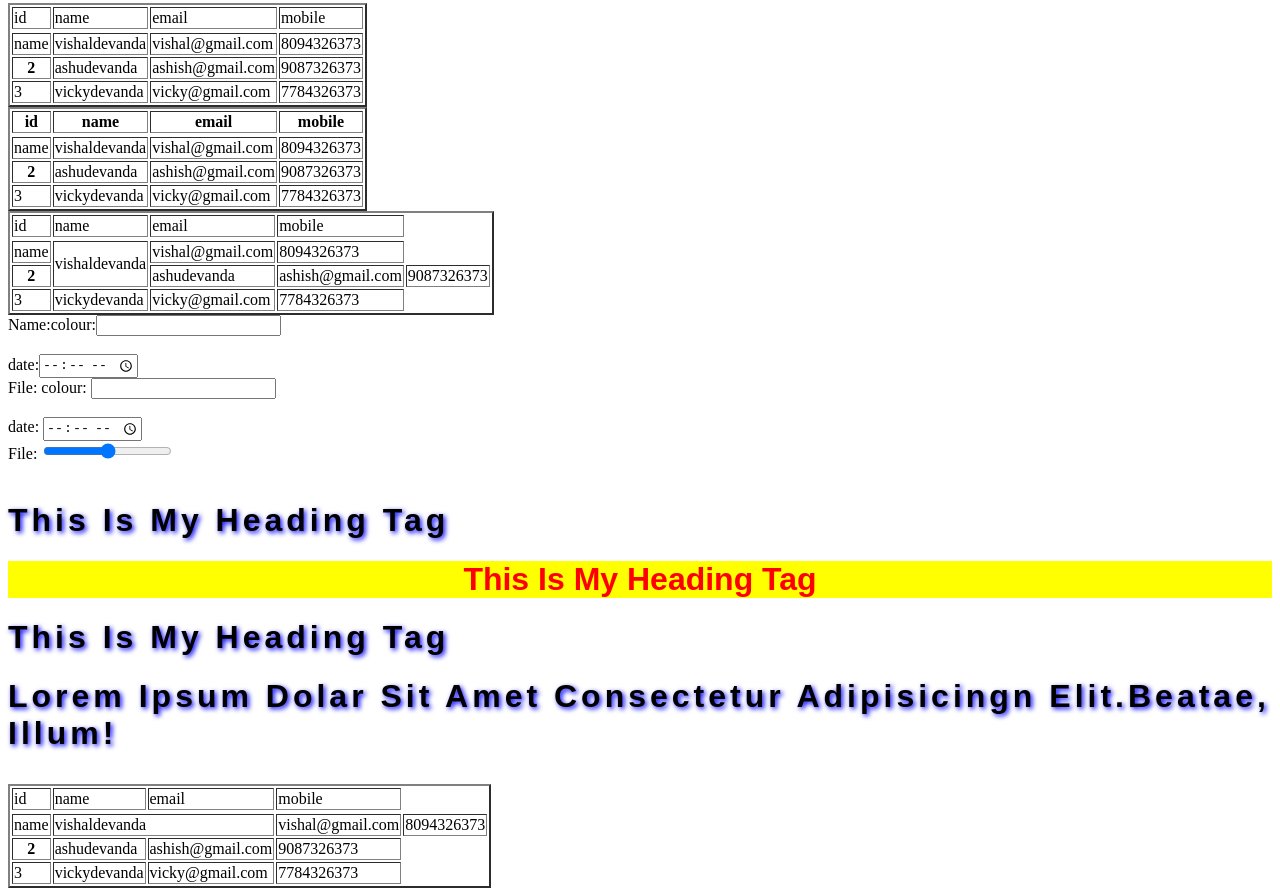
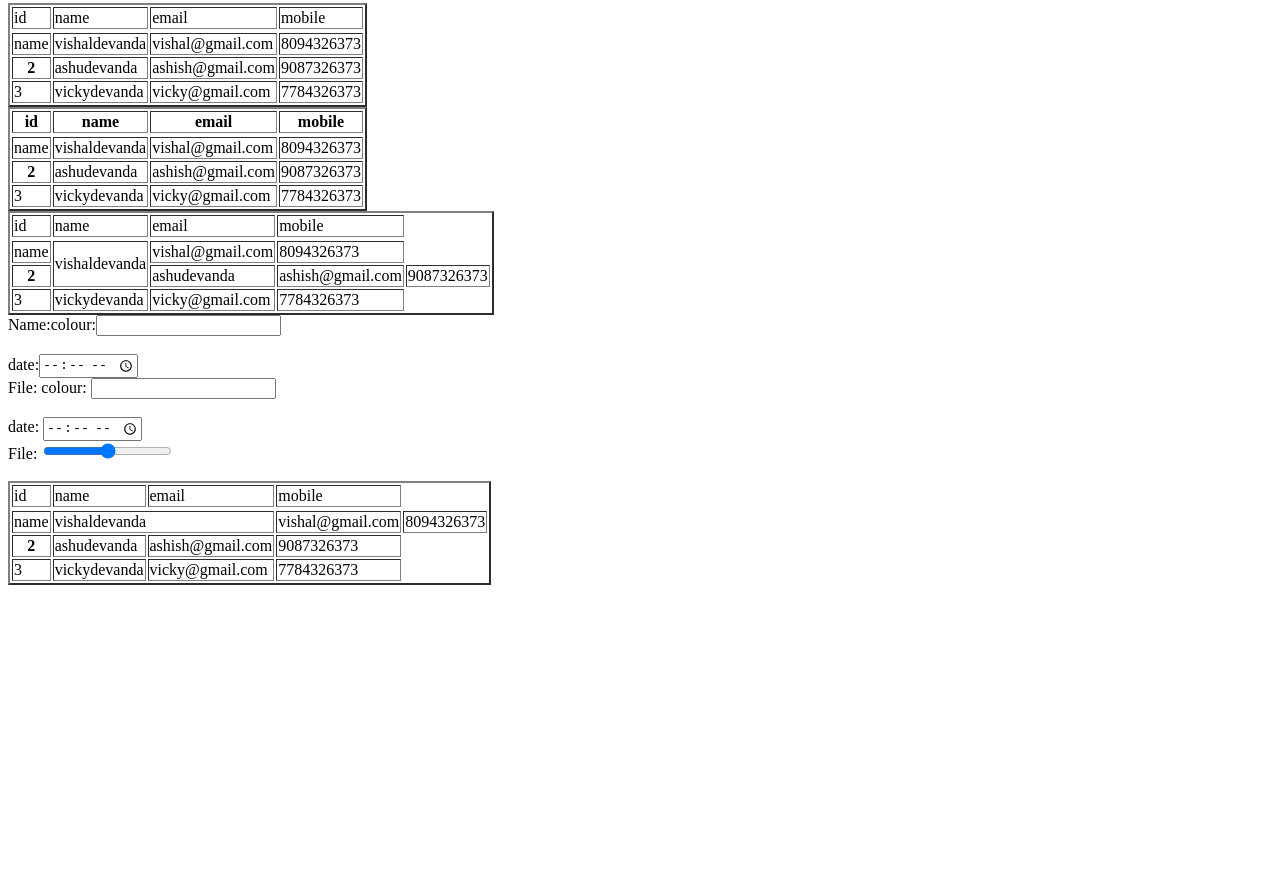
Before and after one commit to vishal8200/fronted, a plain HTML site: page Html/index.html in a window 1280 px wide. Shown: the part 2517-3413 px from the top of the page. After the commit the page ends 3110 px from the top, so only its background shows below. Drawn offline with Linux system fonts and the light colour scheme.

Commit message:
working on css

```diff
--- a/Html/index.html
+++ b/Html/index.html
@@ -189,43 +189,14 @@
         <lebel for="">File:</label>
         <input type="range"> <br>
         <br>
-        <style>
-            .h{
-                "colour: red:
-        background-colour:yellow;
-        text-transform:capitalize;
-        font-family:sans-serif;
-        letter-spacing: 4px;border;
-        1px solid black;
-        border-radius: 50px:padding:
-        5px;text-shadow:2px 2px 5px
-        blue;
-       }
-        </style>
 
-        <h1 style="colour: red:
-        background-colour:yellow;
-        text-transform:capitalize;
-        font-family:sans-serif;
-        letter-spacing: 4px;border;
-        1px solid black;
-        border-radius: 50px:padding:
-        5px;text-shadow:2px 2px 5px
-        blue;">this is my heading
-        tag</h1>
+            </h1>
 
-        <h1 style="color: red;
-        background-color:yellow;
-        text-align:center;
-        text-transform:center;
-        text-transform:capitalize;
-        font-family:sans-serif;
-        blue;">this is my heading
-        tag</h1>
-        <h1 class="h">this is my heading tag</h1>
-        <h1 class="h">lorem ipsum dolar sit amet
-            consectetur adipisicingn elit.beatae,
-            illum!</p>
+
+
+
+
+
 
 
 
```
Also changed, not shown: Html/index_css.html (added, +20 -0 lines), Html/style.css (added, +15 -0 lines), 1 other file.
